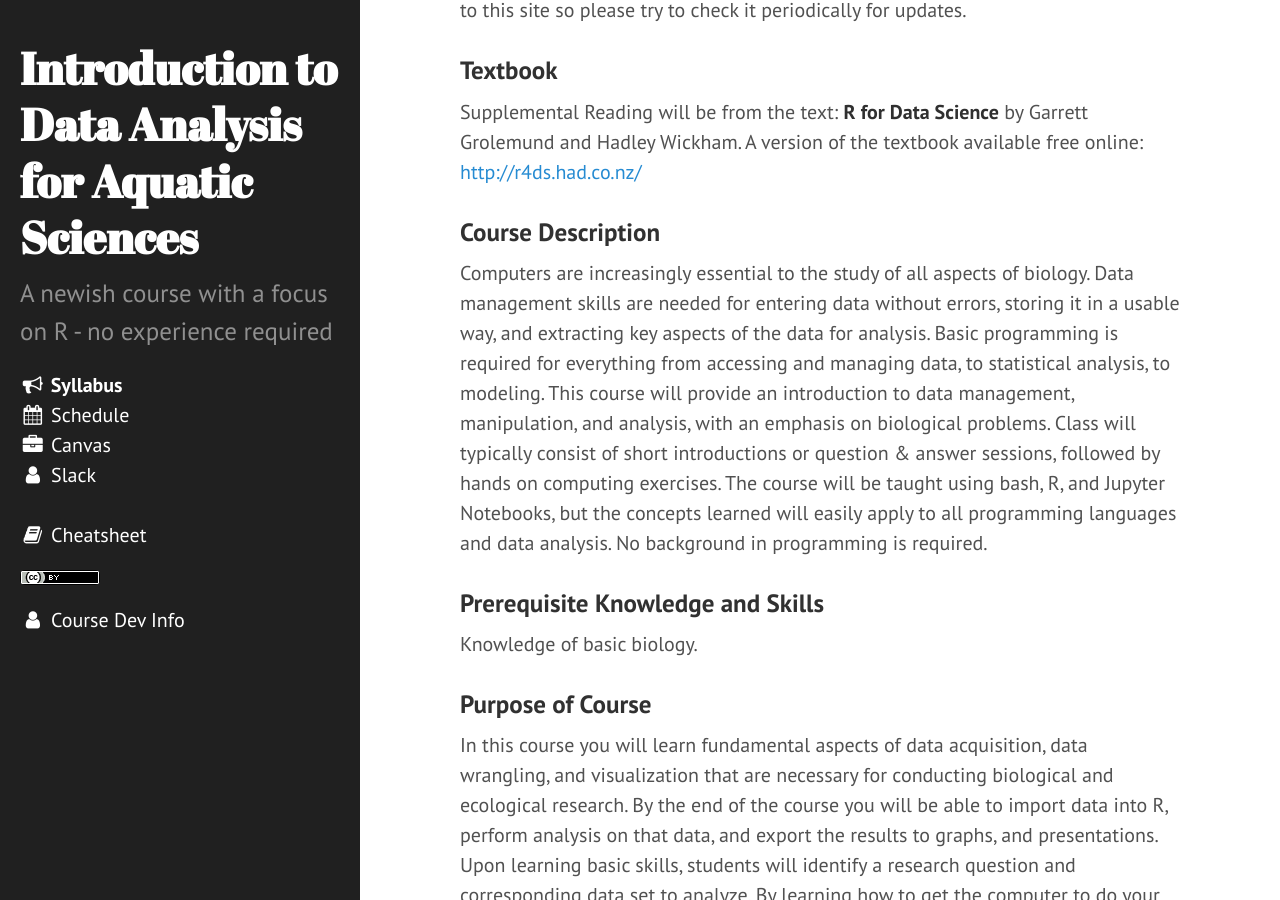
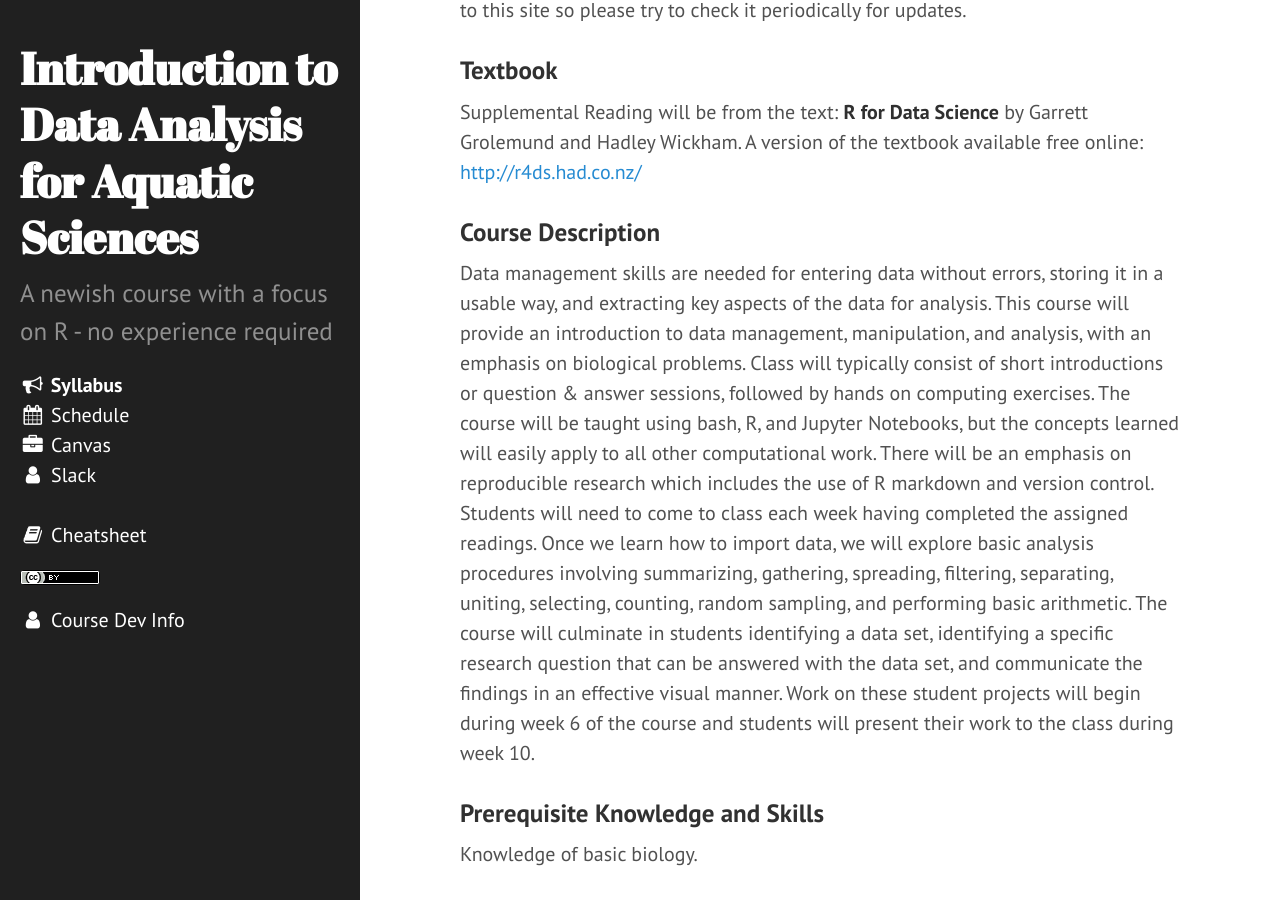
Before and after one commit to sr320/course-fish497-2019, a Jekyll site: the page built from syllabus.md, in a window 1280 px wide and 900 px high, scrolled down 808 px. Built offline with Jekyll 4.4.1, drawn with Linux system fonts in a browser that asks for light colours; nearby versions of some CDN libraries.

Commit message:
course description

```diff
--- a/syllabus.md
+++ b/syllabus.md
@@ -57,17 +57,7 @@ A version of the textbook available free online: [http://r4ds.had.co.nz/](http:/
 
 ### Course Description
 
-Computers are increasingly essential to the study of all aspects of
-biology. Data management skills are needed for entering data without errors,
-storing it in a usable way, and extracting key aspects of the data for
-analysis. Basic programming is required for everything from accessing and
-managing data, to statistical analysis, to modeling. This course will provide an
-introduction to data management, manipulation, and analysis, with an emphasis on
-biological problems. Class will typically consist of short introductions or
-question & answer sessions, followed by hands on computing exercises. The course
-will be taught using bash, R, and Jupyter Notebooks, but the concepts learned will easily apply to
-all programming languages and data analysis. No background in
-programming is required.
+Data management skills are needed for entering data without errors, storing it in a usable way, and extracting key aspects of the data for analysis. This course will provide an introduction to data management, manipulation, and analysis, with an emphasis on biological problems. Class will typically consist of short introductions or question & answer sessions, followed by hands on computing exercises. The course will be taught using bash, R, and Jupyter Notebooks, but the concepts learned will easily apply to all other computational work. There will be an emphasis on reproducible research which includes the use of R markdown and version control. Students will need to come to class each week having completed the assigned readings. Once we learn how to import data, we will explore basic analysis procedures involving summarizing, gathering, spreading, filtering, separating, uniting, selecting, counting, random sampling, and performing basic arithmetic. The course will culminate in students identifying a data set, identifying a specific research question that can be answered with the data set, and communicate the findings in an effective visual manner. Work on these student projects will begin during week 6 of the course and students will present their work to the class during week 10.
 
 
 ### Prerequisite Knowledge and Skills
```
